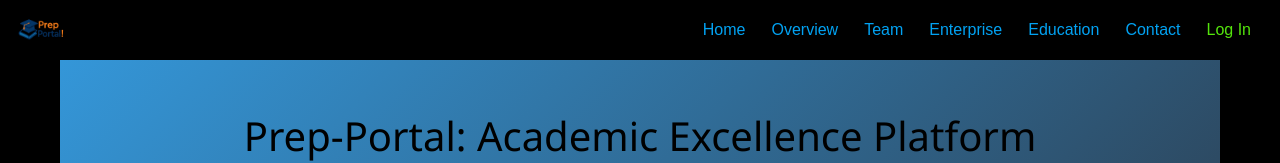
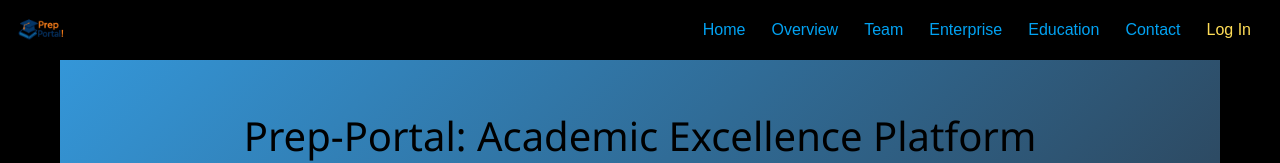
Before and after one commit to RinkuGuptaa/Prep_Portal, a React (Create React App) app: page /enterprise in a window 1280 px wide. Shown: the top 163 px of the page. Built offline with nearby package versions, Linux system fonts and the light colour scheme.

Commit message:
css file changes

```diff
--- a/src/components/page/BtechPageAlt.css
+++ b/src/components/page/BtechPageAlt.css
@@ -239,6 +239,7 @@
   flex-grow: 1;
 }
 
+
 /* Services Section Styles */
 .services-section {
   background-color: #f8f9fc;
--- a/src/styles.css
+++ b/src/styles.css
@@ -74,7 +74,7 @@
 }
 
 .btn-link {
-    color: rgb(84, 228, 12) !important;
+    color: #ffdd57 !important;
     background: none;
     border: none;
     cursor: pointer;
```
